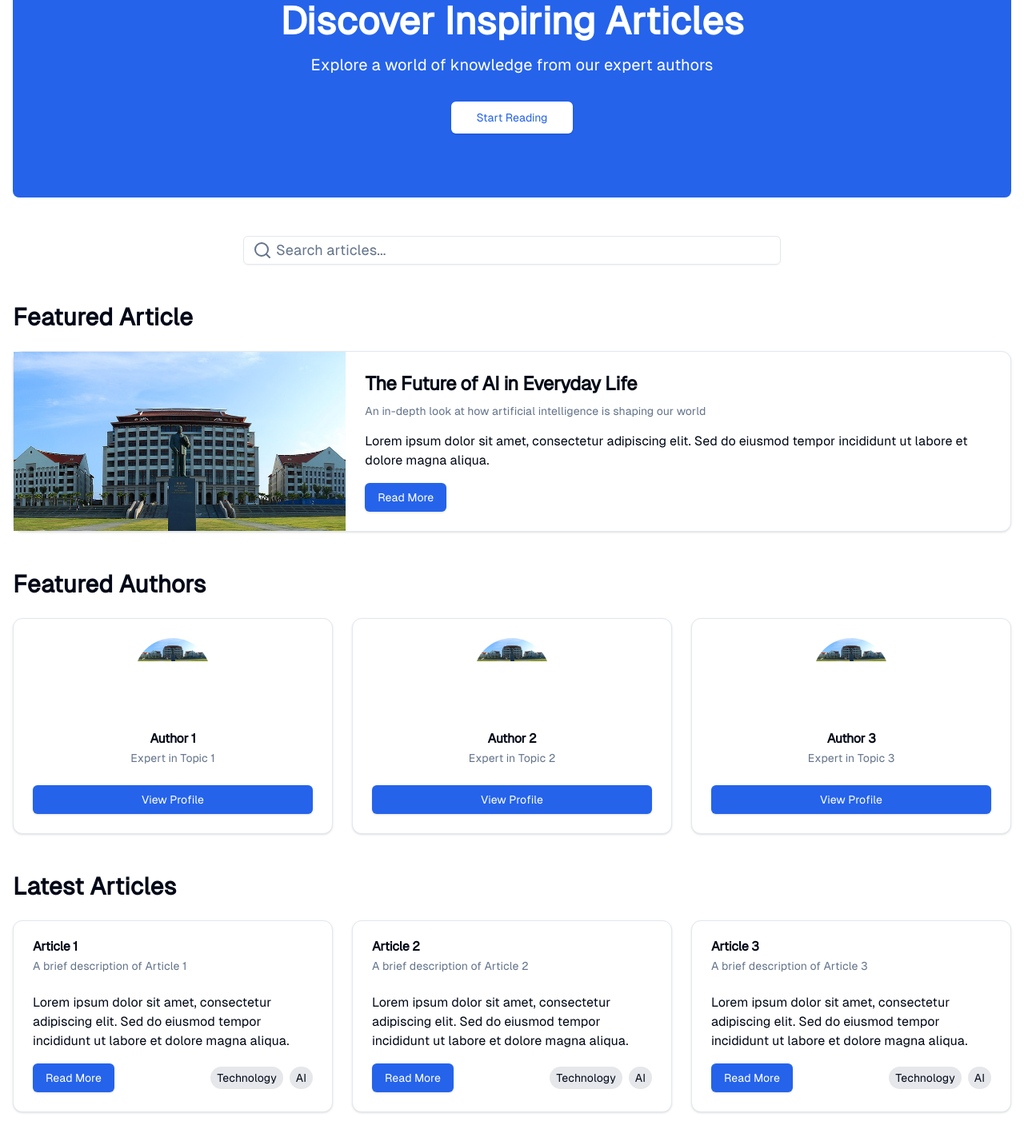
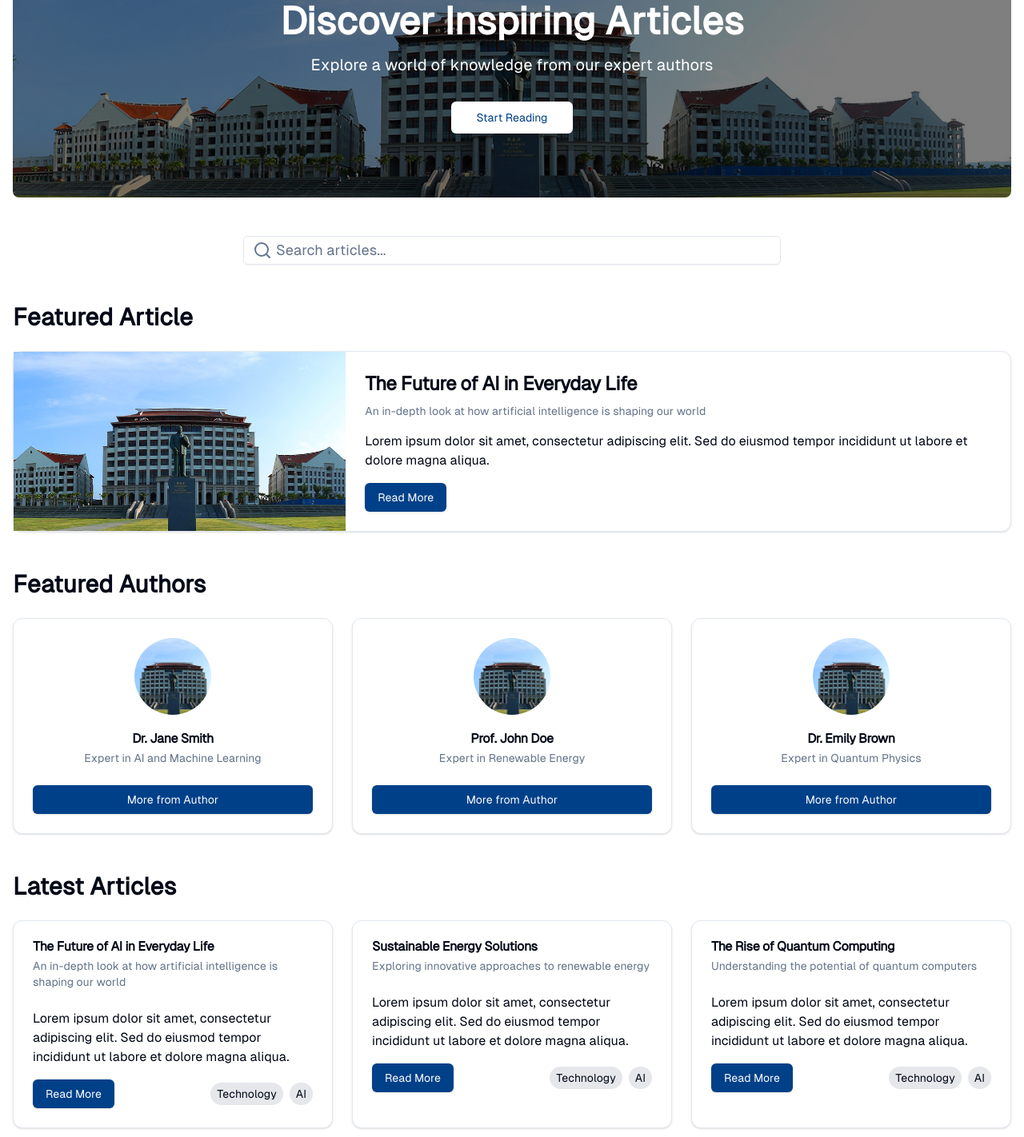
Before and after one commit to YapWH/xmum_database_front, a Next.js app: page /articles in a window 1280 px wide. Shown: the part 240-1662 px from the top of the page at 80% size. Built offline with nearby package versions, Linux system fonts and the light colour scheme.

Commit message:
Update page.tsx

```diff
--- a/app/articles/page.tsx
+++ b/app/articles/page.tsx
@@ -8,6 +8,20 @@ import { Button } from '@/components/ui/button'
 import { Card, CardContent, CardDescription, CardHeader, CardTitle } from '@/components/ui/card'
 import { Input } from '@/components/ui/input'
 import { Search } from 'lucide-react'
+
+// Mock data for articles
+const articles = [
+  { id: 1, title: "The Future of AI in Everyday Life", description: "An in-depth look at how artificial intelligence is shaping our world", image: "/placeholder.jpg" },
+  { id: 2, title: "Sustainable Energy Solutions", description: "Exploring innovative approaches to renewable energy", image: "/placeholder.jpg" },
+  { id: 3, title: "The Rise of Quantum Computing", description: "Understanding the potential of quantum computers", image: "/placeholder.jpg" },
+]
+
+// Mock data for authors
+const authors = [
+  { id: 1, name: "Dr. Jane Smith", expertise: "AI and Machine Learning", image: "/placeholder.jpg" },
+  { id: 2, name: "Prof. John Doe", expertise: "Renewable Energy", image: "/placeholder.jpg" },
+  { id: 3, name: "Dr. Emily Brown", expertise: "Quantum Physics", image: "/placeholder.jpg" },
+]
 
 export default function ArticlesHomePage() {
   const [loading, setLoading] = useState(true)
@@ -23,10 +37,21 @@ export default function ArticlesHomePage() {
       <Header />
       <main className="container mx-auto px-4 py-8">
         {/* Hero Section */}
-        <section className="text-center py-20 bg-blue-600 rounded-lg mb-12">
-          <h1 className="text-5xl font-bold text-white mb-4">Discover Inspiring Articles</h1>
-          <p className="text-xl text-white mb-8">Explore a world of knowledge from our expert authors</p>
-          <Button size="lg" className="bg-white text-blue-600 hover:bg-gray-100">Start Reading</Button>
+        <section
+          className="text-center py-20 rounded-lg mb-12 bg-cover bg-center relative overflow-hidden"
+          style={{
+            backgroundImage: "url('/placeholder.jpg')",
+          }}
+        >
+          {/* Overlay for better text readability */}
+          <div className="absolute inset-0 bg-black opacity-50"></div>
+          <div className="relative z-10">
+            <h1 className="text-5xl font-bold text-white mb-4">Discover Inspiring Articles</h1>
+            <p className="text-xl text-white mb-8">Explore a world of knowledge from our expert authors</p>
+            <Link href="/articles/articles">
+              <Button size="lg" className="bg-white text-primary hover:bg-gray-100">Start Reading</Button>
+            </Link>
+          </div>
         </section>
 
         <div className="max-w-2xl mx-auto mb-12">
@@ -47,20 +72,20 @@ export default function ArticlesHomePage() {
             <div className="md:flex">
               <div className="md:w-1/3">
                 <Image
-                  src="/placeholder.jpg?height=300&width=400"
-                  alt="Featured Article"
+                  src={articles[0].image}
+                  alt={articles[0].title}
                   width={400}
                   height={300}
                   className="object-cover w-full h-full"
                 />
               </div>
               <div className="md:w-2/3 p-6">
-                <CardTitle className="text-2xl mb-2">The Future of AI in Everyday Life</CardTitle>
-                <CardDescription className="mb-4">An in-depth look at how artificial intelligence is shaping our world</CardDescription>
+                <CardTitle className="text-2xl mb-2">{articles[0].title}</CardTitle>
+                <CardDescription className="mb-4">{articles[0].description}</CardDescription>
                 <p className="mb-4">Lorem ipsum dolor sit amet, consectetur adipiscing elit. Sed do eiusmod tempor incididunt ut labore et dolore magna aliqua.</p>
                 <div className="flex justify-between items-center">
-                  <Link href="/articles/featured" passHref>
-                    <Button className="bg-blue-600 text-white hover:bg-blue-700">Read More</Button>
+                  <Link href={`/articles/${articles[0].id}`}>
+                    <Button className="w-full">Read More</Button>
                   </Link>
                 </div>
               </div>
@@ -71,31 +96,31 @@ export default function ArticlesHomePage() {
         <section className="mb-12">
           <h2 className="text-3xl font-semibold mb-6">Featured Authors</h2>
           <div className="grid grid-cols-1 md:grid-cols-3 gap-6">
-            {[1, 2, 3].map((author) => (
-              <Card key={author} className="hover:shadow-lg transition-shadow duration-300">
+            {authors.map((author) => (
+              <Card key={author.id} className="hover:shadow-lg transition-shadow duration-300">
                 <CardHeader className="text-center">
                   {loading ? (
                     <div className="w-24 h-24 mx-auto mb-4 rounded-full bg-gray-300 animate-pulse"></div>
                   ) : (
                     <div className="w-24 h-24 mx-auto mb-4 rounded-full overflow-hidden">
                       <Image
-                        src={`/placeholder.jpg?height=96&width=96`}
-                        alt={`Author ${author}`}
-                        width={96}
-                        height={96}
-                        className="object-cover"
+                        src={author.image}
+                        alt={author.name}
+                        width={100}
+                        height={100}
+                        className="w-full h-full object-cover"
                       />
                     </div>
                   )}
-                  <CardTitle>{loading ? <div className="h-6 bg-gray-300 rounded w-3/4 mx-auto"></div> : `Author ${author}`}</CardTitle>
+                  <CardTitle>{loading ? <div className="h-6 bg-gray-300 rounded w-3/4 mx-auto"></div> : author.name}</CardTitle>
                   <CardDescription>
-                    {loading ? <div className="h-4 bg-gray-300 rounded w-1/2 mx-auto mt-2"></div> : `Expert in Topic ${author}`}
+                    {loading ? <div className="h-4 bg-gray-300 rounded w-1/2 mx-auto mt-2"></div> : `Expert in ${author.expertise}`}
                   </CardDescription>
                 </CardHeader>
                 <CardContent className="text-center">
-                  <Link href={`/authors/${author}`} passHref>
-                    <Button className="w-full bg-blue-600 text-white hover:bg-blue-700">
-                      {loading ? <div className="h-4 bg-gray-300 rounded w-3/4 mx-auto"></div> : 'View Profile'}
+                  <Link href={`/articles/${author.id}`}>
+                    <Button className="w-full">
+                      {loading ? <div className="w-full"></div> : 'More from Author'}
                     </Button>
                   </Link>
                 </CardContent>
@@ -107,12 +132,12 @@ export default function ArticlesHomePage() {
         <section>
           <h2 className="text-3xl font-semibold mb-6">Latest Articles</h2>
           <div className="grid grid-cols-1 md:grid-cols-3 gap-6">
-            {[1, 2, 3].map((article) => (
-              <Card key={article} className="hover:shadow-lg transition-shadow duration-300">
+            {articles.map((article) => (
+              <Card key={article.id} className="hover:shadow-lg transition-shadow duration-300">
                 <CardHeader>
-                  <CardTitle>{loading ? <div className="h-6 bg-gray-300 rounded w-3/4"></div> : `Article ${article}`}</CardTitle>
+                  <CardTitle>{loading ? <div className="h-6 bg-gray-300 rounded w-3/4"></div> : article.title}</CardTitle>
                   <CardDescription>
-                    {loading ? <div className="h-4 bg-gray-300 rounded w-1/2 mt-2"></div> : `A brief description of Article ${article}`}
+                    {loading ? <div className="h-4 bg-gray-300 rounded w-1/2 mt-2"></div> : article.description}
                   </CardDescription>
                 </CardHeader>
                 <CardContent>
@@ -126,9 +151,9 @@ export default function ArticlesHomePage() {
                     <p className="mb-4">Lorem ipsum dolor sit amet, consectetur adipiscing elit. Sed do eiusmod tempor incididunt ut labore et dolore magna aliqua.</p>
                   )}
                   <div className="flex justify-between items-center">
-                    <Link href={`/articles/${article}`} passHref>
-                      <Button className="bg-blue-600 text-white hover:bg-blue-700">
-                        {loading ? <div className="h-4 bg-gray-300 rounded w-16"></div> : 'Read More'}
+                    <Link href={`/articles/${article.id}`}>
+                      <Button className="w-full">
+                        {loading ? <div className="w-full"></div> : 'Read More'}
                       </Button>
                     </Link>
                     <div className="flex space-x-2">
@@ -146,9 +171,9 @@ export default function ArticlesHomePage() {
         </section>
 
         <div className="text-center mt-8">
-          <Button variant="outline" size="lg" className="bg-blue-600 text-white hover:bg-blue-700">
-            Load More Articles
-          </Button>
+          <Link href="/articles/collection">
+            <Button className="w-18">Load More Articles</Button>
+          </Link>
         </div>
       </main>
     </div>
```
